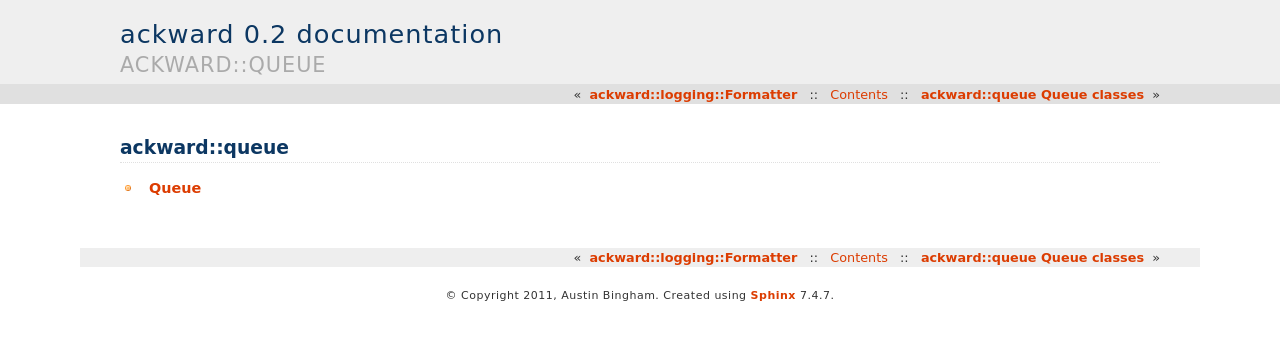
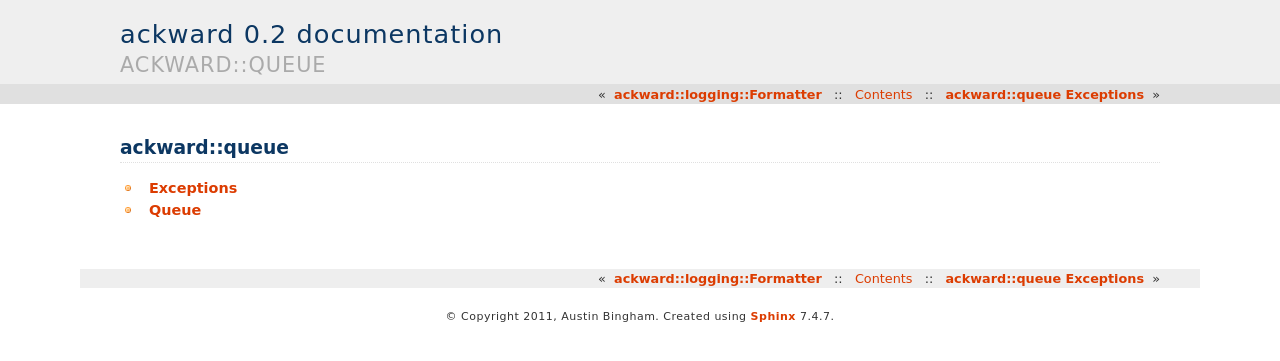
Before and after one commit to abingham/ackward, a Sphinx documentation site: the page built from docs/sphinx/source/api/queue/index.rst, in a window 1280 px wide. Shown: the top 361 px of the page. Built offline with Sphinx 7.4.7, drawn with Linux system fonts in a browser that asks for light colours.

Commit message:
added some documentation for queue exceptions.

```diff
--- /dev/null
+++ b/docs/sphinx/source/api/queue/exceptions.rst
@@ -0,0 +1,5 @@
+=========================
+ackward::queue Exceptions
+=========================
+
+.. doxygenfile:: Exceptions.hpp
--- a/docs/sphinx/source/api/queue/index.rst
+++ b/docs/sphinx/source/api/queue/index.rst
@@ -5,4 +5,5 @@ ackward::queue
 .. toctree::
    :maxdepth: 1
 
+   Exceptions <exceptions>
    Queue <queue>
```
Also changed, not shown: 1 other file.
